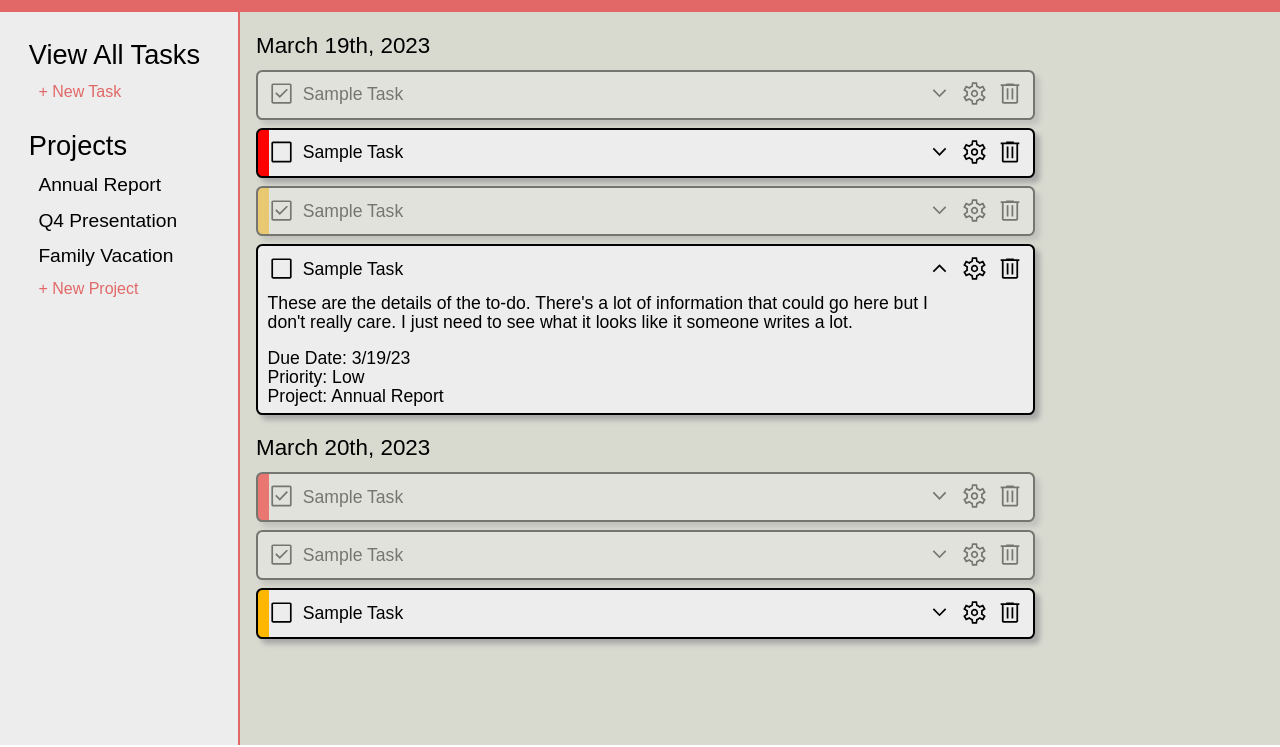
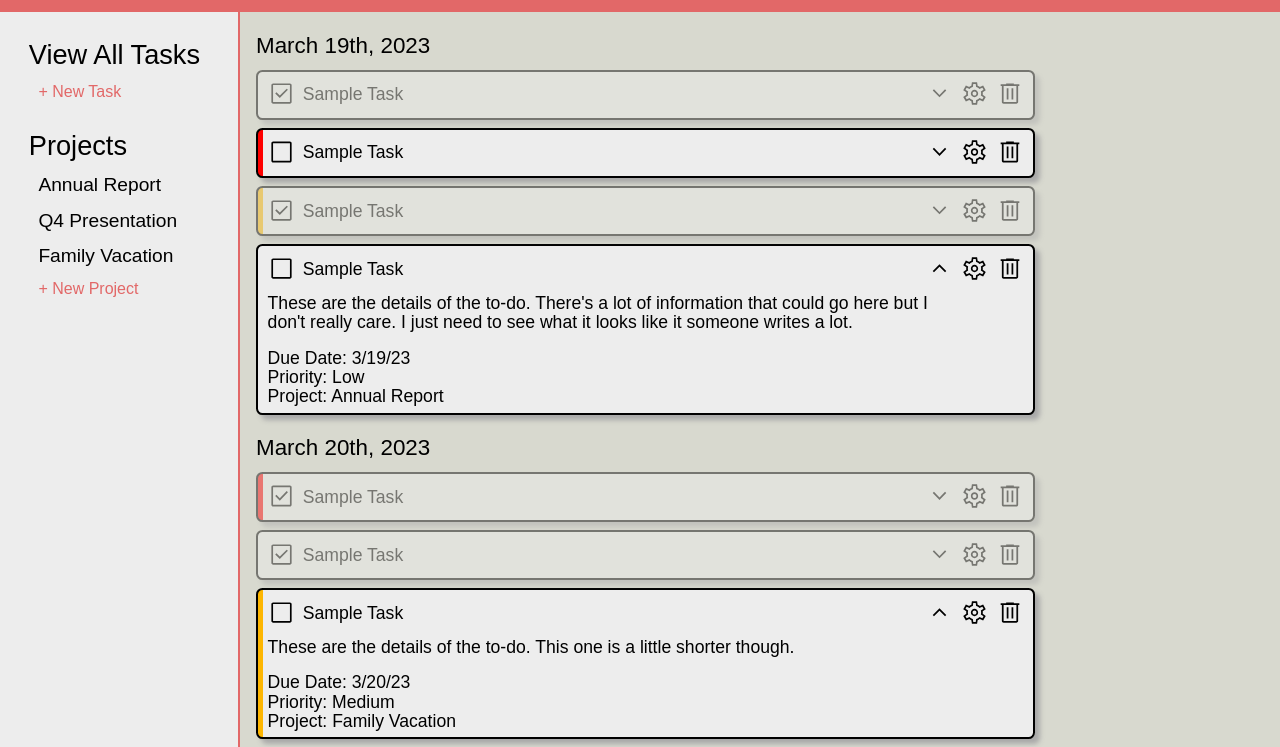
Before and after one commit to ryant4/todolist, a plain HTML site: page index.html in a window 1280 px wide. Shown: the part 55-802 px from the top of the page. Drawn offline with Linux system fonts and the light colour scheme.

Commit message:
fix urgency background by making pixels

```diff
--- a/index.html
+++ b/index.html
@@ -151,16 +151,16 @@
                         <div class="to-do-title">Sample Task</div>
                     </div>
                     <div class="main-display-right">
-                        <div class="to-do-expand"><img src="./images/expand.svg" alt="" srcset=""></div>
+                        <div class="to-do-expand"><img src="./images/expand-less.svg" alt="" srcset=""></div>
                         <div class="to-do-edit-button"><img src="./images/edit.svg" alt="" srcset=""></div>
                         <div class="to-do-delete-button"><img src="./images/delete.svg" alt=""></div>
                     </div>
                 </div>
-                <div class="to-do-expanded-details">
-                    <div class="to-do-description">These are the details of the to-do</div>
-                    <div class="to-do-due-date">Due Date: 12/2/2007</div>
-                    <div class="to-do-priority">Priority: High</div>
-                    <div class="to-do-project-parent">Project: Coding</div>
+                <div class="to-do-expanded-details expanded">
+                    <div class="to-do-description">These are the details of the to-do. This one is a little shorter though.</div>
+                    <div class="to-do-due-date">Due Date: 3/20/23</div>
+                    <div class="to-do-priority">Priority: Medium</div>
+                    <div class="to-do-project-parent">Project: Family Vacation</div>
                 </div>
             </div>
 
--- a/styles.css
+++ b/styles.css
@@ -164,11 +164,11 @@ h4 {
 }
 
 .high-urgency {
-    background: linear-gradient(90deg, red 1.4%, #EDEDED 0%);
+    background: linear-gradient(90deg, red 5px, #EDEDED 0%);
 }
 
 .medium-urgency {
-    background: linear-gradient(90deg, rgb(253, 182, 1) 1.4%, #EDEDED 0%);
+    background: linear-gradient(90deg, rgb(253, 182, 1) 5px, #EDEDED 0%);
 }
 
 .completed {
```
